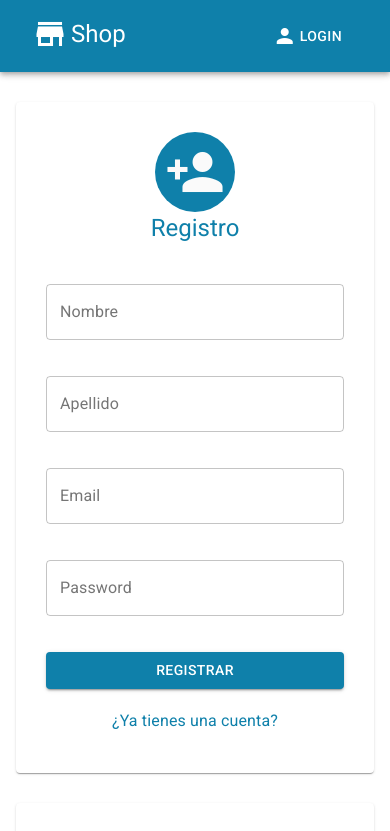
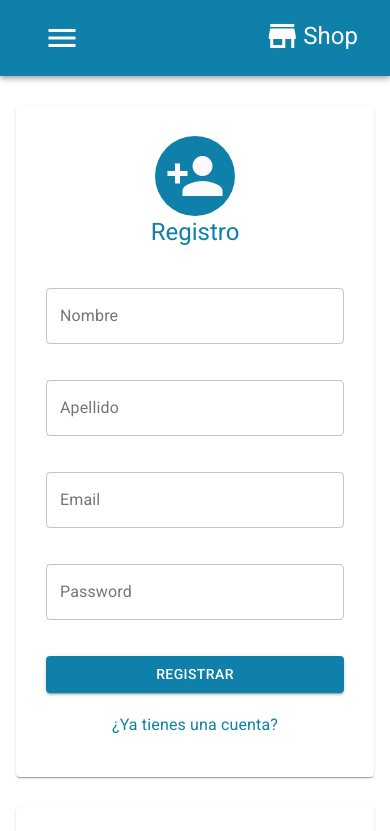
Before and after one commit to Dsniels/Frontend-market, a React (Create React App) app: page / in a window 390 px wide. Shown: the top 831 px of the page. Built offline with nearby package versions, Linux system fonts and the light colour scheme.

Commit message:
navbar responsive

```diff
--- a/src/Componentes/Navegacion/MenuAppBar.js
+++ b/src/Componentes/Navegacion/MenuAppBar.js
@@ -1,21 +1,51 @@
-import { AppBar, Container, Icon, Toolbar, Typography, Link, Button } from '@material-ui/core'
-import React from 'react';
+import { AppBar, Container, Icon, Toolbar, Typography, Link, Button, IconButton, Drawer, List, ListItem, ListItemIcon, ListItemText } from '@material-ui/core'
+import React, { useState } from 'react';
 import useStyles from '../../Theme/useStyles';
 
 const MenuAppBar = () => {
+    const [open, setOpen] = useState(false);
     const classes = useStyles();
+    const openToggle =() => {
+        setOpen(true);
+    }
+    const closeToggle =() => {
+        setOpen(false);
+    }
+
+
     return (
         <div>
             <AppBar position ="static" className={classes.Appbar}>
                     <Container>
                         <Toolbar>
+                            <div className={classes.sectionMobile}>
+                                <IconButton color ="inherit" onClick={openToggle}>
+                                    <Icon fontSize = "large">menu</Icon>
+                                </IconButton>
+                            </div>
+                            <Drawer open={open}
+                            onClose={closeToggle}>
+                                <div className={classes.list}>
+                                    <List>
+                                        <ListItem button onClick={closeToggle} className={classes.listItem}>
+                                            <Link color ="inherit" className={classes.LinkBarmobile} underline='none'>
+                                                <ListItemIcon className={classes.listItemIcon}>
+                                                    <Icon>person</Icon>
+                                                </ListItemIcon>
+                                                <ListItemText>Login</ListItemText>
+                                            </Link>
+                                        </ListItem>
+                                    </List>
+                                </div>
+
+                            </Drawer>
                             <div className={classes.grow}>
                                 <Link color ="inherit" className={classes.LinkBarLogo} underline ="none">
                                     <Icon className={classes.mr} fontSize="large">store</Icon>
                                     <Typography variant='h5'>Shop</Typography>
                                 </Link>
                             </div>
-                            <div>
+                            <div className={classes.sectionDesktop}>
                                 <Button color ="inherit" className={classes.ButtonIcon}>
                                     <Link color = "inherit" className={classes.linkBarDesktop} underline='none'>
                                         <Icon className={classes.mr}>person</Icon>
--- a/src/Theme/useStyles.js
+++ b/src/Theme/useStyles.js
@@ -1,4 +1,6 @@
-import { makeStyles } from "@material-ui/core"
+import { createTheme, makeStyles } from "@material-ui/core/styles"
+
+const theme = createTheme();
 
 const useStyles = makeStyles({
     containermt: {
@@ -30,7 +32,10 @@
         paddingBottom: 8
     },
     grow:{
-        flexGrow: 1
+        flexGrow: 0,
+        [theme.breakpoints.up('md')] : {
+            flexGrow: 1
+        }
     },
     LinkBarLogo :{
         display : "inline-flex",
@@ -47,6 +52,35 @@
         display : "inline-flex",
         alignItems: "center",
         padding: "6px 16px"
+    },
+    list:{
+        width: 250
+    },
+    listItem:{
+        padding : 0
+    },
+    LinkBarmobile:{
+        display : "inline-flex",
+        alignItems: "center",
+        width : "100%",
+        padding: "8px 16px"
+    },
+    listItemIcon :{
+        minWidth : 35
+    },
+    sectionDesktop :{
+        display :"none",
+        [theme.breakpoints.up('md')] : {
+            display:"flex"
+        }
+    },
+    sectionMobile:{
+        display:"flex",
+        flexGrow: 1,
+        [theme.breakpoints.up('md')] : {
+            display:"none"
+        }
+
     }
 })
 
```
